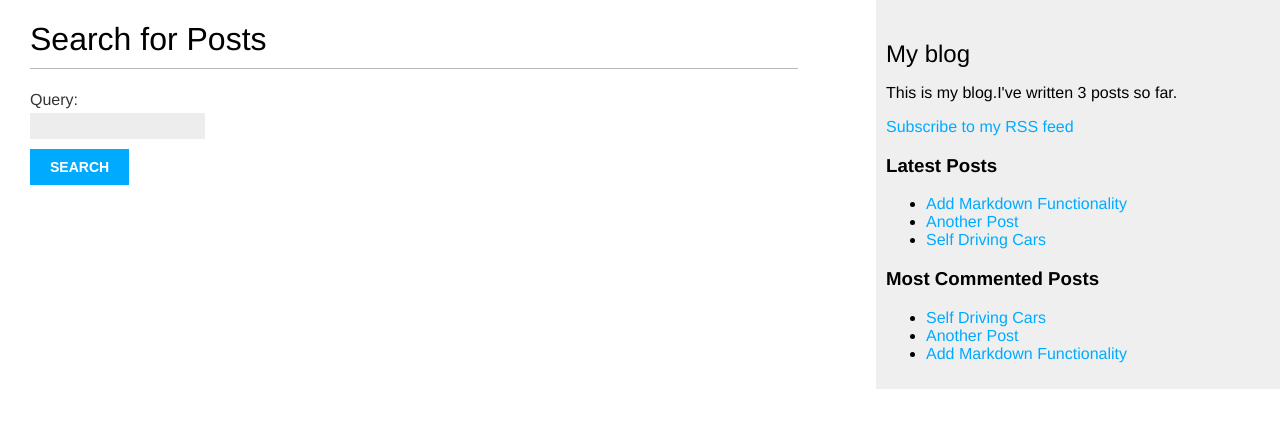
After one commit to A-janjan/django-practices, a Django app: page /blog/search/ in a window 1280 px wide. The commit adds this page. Shown: the top 428 px of the page. Run offline with Django 3.2, Linux system fonts and the light colour scheme; data comes from the database, SQL or seed files in the repository; both versions use the stored data as it was after the commit; parts of the project's set-up code (start-up, migrations or seed data) failed here and were passed over.

Commit message:
add some options to blog
# Custom template tags and filters
# Adding sitemap
# Adding post feed
# Implementing full text search with postgresql

```diff
--- a/blog/mysite/blog/forms.py
+++ b/blog/mysite/blog/forms.py
@@ -12,3 +12,6 @@ class CommentForm(forms.ModelForm):
     class Meta:
         model = Comment
         fields = ('name', 'email', 'body')
+
+class SearchForm(forms.Form):
+    query = forms.CharField()
--- a/blog/mysite/blog/templates/blog/base.html
+++ b/blog/mysite/blog/templates/blog/base.html
@@ -1,4 +1,5 @@
 {% load static %}
+{% load blog_tags %}
 <!DOCTYPE html>
 <html>
     <head>
@@ -12,7 +13,21 @@
         </div>
         <div id="sidebar">
             <h2>My blog</h2>
-            <p>This is my blog.</p>
+            <p>This is my blog.I've written {% total_posts %} posts so far.</p>
+            <p>
+                <a href="{% url 'blog:post_feed' %}">Subscribe to my RSS feed</a>
+            </p>
+            <h3>Latest Posts</h3>
+            {% show_latest_posts %}
+            <h3>Most Commented Posts</h3>
+            {% get_most_commented_posts as most_commented_posts %}
+            <ul>
+                {% for post in most_commented_posts %}
+                    <li>
+                        <a href="{{ post.get_absolute_url }}">{{ post.title }}</a>
+                    </li>
+                {% endfor %}
+            </ul>
         </div>
     </body>
 </html>
--- a/blog/mysite/blog/templates/blog/post/detail.html
+++ b/blog/mysite/blog/templates/blog/post/detail.html
@@ -1,4 +1,5 @@
 {% extends "blog/base.html" %}
+{% load blog_tags %}
 
 {% block title %}
     {{ post.title }}
@@ -9,7 +10,7 @@
     <p class="date">
         Published {{ post.publish }} by {{ post.author }}
     </p>
-    {{ post.body|linebreaks }}
+    {{ post.body|markdown }}
     <p>
         <a href="{% url 'blog:post_share' post.id %}">
             Share this post
--- /dev/null
+++ b/blog/mysite/blog/templates/blog/post/latest_posts.html
@@ -0,0 +1,7 @@
+<ul>
+    {% for post in latest_posts %}
+        <li>
+            <a href="{{ post.get_absolute_url }}">{{ post.title }}</a>
+        </li>
+    {% endfor %}
+</ul>
--- a/blog/mysite/blog/templates/blog/post/list.html
+++ b/blog/mysite/blog/templates/blog/post/list.html
@@ -1,4 +1,5 @@
 {% extends "blog/base.html" %}
+{% load blog_tags %}
 
 {% block content %}
     <h1>My Blog</h1>
@@ -23,7 +24,7 @@
         <p class="date">
             Published {{ post.publish }} by {{ post.author }}
         </p>
-        {{ post.body|truncatewords:30|linebreaks }}
+        {{ post.body|markdown|truncatewords_html:30 }}
         {% include "pagination.html" with page=posts %}
     {% endfor %}
 {% endblock %}
--- /dev/null
+++ b/blog/mysite/blog/templates/blog/post/search.html
@@ -0,0 +1,27 @@
+{% extends 'blog/base.html' %}
+{% load blog_tags %}
+
+{% block title %}Search{% endblock %}
+
+{% block content %}
+    {% if query %}
+        <h1>Posts containing "{{ query }}"</h1>
+        <h3>
+            {% with results.count as total_results %}
+                Found {{ total_results }} results{{ total_results|pluralize }}
+            {% endwith %}
+        </h3>
+        {% for post in results %}
+            <h4><a href="{{ post.get_absolute_url }}">{{ post.title }}</a></h4>
+            {{ post.body|markdown|truncatewords_html:5 }}
+        {% empty %}
+            <p>There are no results for your query.</p>
+        {% endfor %}
+    {% else %}
+        <h1>Search for Posts</h1>
+        <form method="get">
+            {{ form.as_p }}
+            <input type="submit" value="Search">
+        </form>
+    {% endif %}
+{% endblock %}
--- /dev/null
+++ b/blog/mysite/blog/templatetags/blog_tags.py
@@ -0,0 +1,27 @@
+from django import template
+from ..models import Post
+from django.db.models import Count
+from django.utils.safestring import mark_safe
+import markdown
+
+register = template.Library()
+
+@register.simple_tag
+def total_posts():
+    return Post.published.count()
+
+
+@register.inclusion_tag('blog/post/latest_posts.html')
+def show_latest_posts(count=5):
+    latest_posts = Post.published.order_by('-publish')[:count]
+    return {'latest_posts':latest_posts}
+
+@register.simple_tag
+def get_most_commented_posts(count=5):
+    return Post.published.annotate(
+        total_comments = Count('comments')
+    ).order_by('-total_comments')[:count]
+
+@register.filter(name='markdown')
+def markdown_format(text):
+    return mark_safe(markdown.markdown(text))
--- a/blog/mysite/blog/urls.py
+++ b/blog/mysite/blog/urls.py
@@ -1,5 +1,6 @@
 from django.urls import path
 from . import views
+from .feeds import LatestPostsFeed
 
 app_name = 'blog'
 
@@ -10,4 +11,6 @@ urlpatterns = [
     path('<int:year>/<int:month>/<int:day>/<slug:post>/',
              views.post_detail, name='post_detail'),
     path('<int:post_id>/share/', views.post_share, name='post_share'),
+    path('feed/', LatestPostsFeed(), name='post_feed'),
+    path('search/', views.post_search, name='post_search'),
 ]
--- a/blog/mysite/blog/views.py
+++ b/blog/mysite/blog/views.py
@@ -2,10 +2,11 @@ from django.shortcuts import render, get_object_or_404
 from .models import Post, Comment
 from django.core.paginator import Paginator, EmptyPage, PageNotAnInteger
 from django.views.generic import ListView
-from .forms import EmailPostForm, CommentForm
+from .forms import EmailPostForm, CommentForm, SearchForm
 from django.core.mail import send_mail
 from taggit.models import Tag
 from django.db.models import Count
+from django.contrib.postgres.search import SearchVector, SearchQuery, SearchRank, TrigramSimilarity
 
 def post_list(request, tag_slug=None):
     object_list = Post.published.all()
@@ -79,3 +80,20 @@ def post_share(request, post_id):
     return render(request, 'blog/post/share.html', {'post': post,
                                                     'form': form,
                                                     'sent': sent})
+
+def post_search(request):
+    form = SearchForm()
+    query = None
+    results = []
+    if 'query' in request.GET:
+        form = SearchForm(request.GET)
+        if form.is_valid():
+            query = form.cleaned_data['query']
+            #search_vector = SearchVector('title', weight='A')+ \
+            #    SearchVector('body', weight='B')
+            #search_query = SearchQuery(query)
+            results = Post.published.annotate(
+                similarity=TrigramSimilarity('title', query),
+            ).filter(similarity__gte=0.1).order_by('-similarity')
+    return render(request, 'blog/post/search.html', {'form':form,
+                            'query':query, 'results':results})
--- a/blog/mysite/mysite/urls.py
+++ b/blog/mysite/mysite/urls.py
@@ -1,21 +1,15 @@
-"""mysite URL Configuration
-The `urlpatterns` list routes URLs to views. For more information please see:
-    https://docs.djangoproject.com/en/3.0/topics/http/urls/
-Examples:
-Function views
-    1. Add an import:  from my_app import views
-    2. Add a URL to urlpatterns:  path('', views.home, name='home')
-Class-based views
-    1. Add an import:  from other_app.views import Home
-    2. Add a URL to urlpatterns:  path('', Home.as_view(), name='home')
-Including another URLconf
-    1. Import the include() function: from django.urls import include, path
-    2. Add a URL to urlpatterns:  path('blog/', include('blog.urls'))
-"""
 from django.contrib import admin
 from django.urls import path, include
+from django.contrib.sitemaps.views import sitemap
+from blog.sitemaps import PostSitemap
+
+sitemaps = {
+    'posts': PostSitemap,
+}
 
 urlpatterns = [
     path('admin/', admin.site.urls),
     path('blog/', include('blog.urls', namespace='blog')),
+    path('sitemap.xml', sitemap, {'sitemaps':sitemaps},
+            name='django.contrib.sitemaps.views.sitemap')
 ]
```
Also changed, not shown: blog/mysite/blog/feeds.py (added, +16 -0 lines), blog/mysite/blog/sitemaps.py (added, +12 -0 lines), blog/mysite/mysite/settings.py (+9 -16 lines), blog/mysite/blog/templatetags/__init__.py (added), blog/mysite/db.sqlite3.
